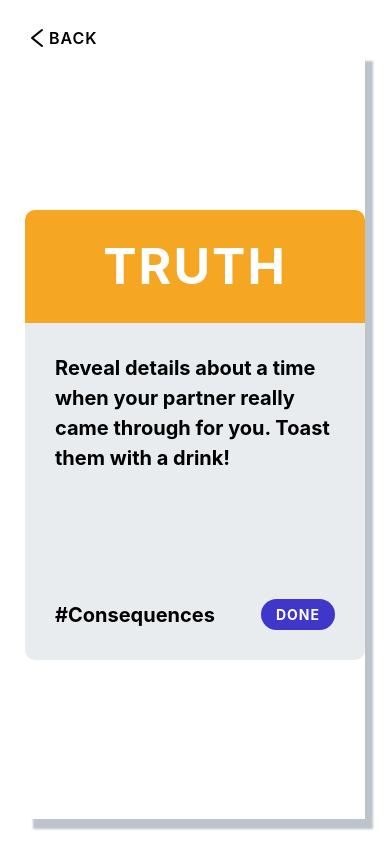
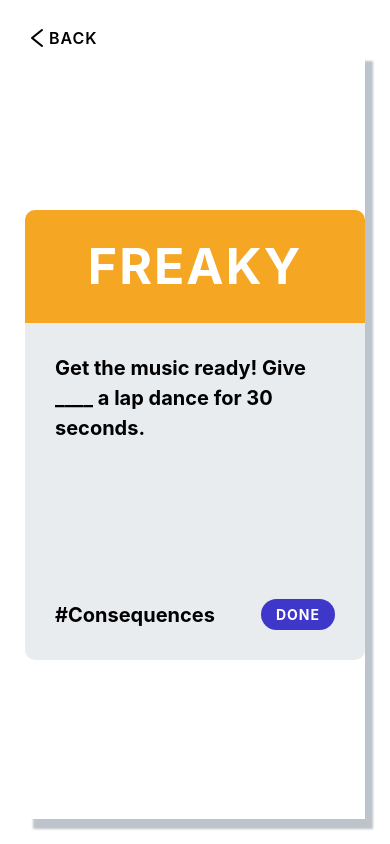
Before and after one commit to kamofah/Consequences, a React Native app in the folder consequences/: screen /Game in a window 390 px wide. Built offline with nearby package versions, Linux system fonts and the light colour scheme.

Commit message:
Updating Card and Deck Functionality.

```diff
--- a/consequences/components/cards/DefaultCard.jsx
+++ b/consequences/components/cards/DefaultCard.jsx
@@ -2,13 +2,10 @@ import { Text, StyleSheet } from 'react-native';
 import React from 'react';
 import CardLayout from '../../layouts/CardLayout';
 
-const DefaultCard = ({ prompt }) => {
+const DefaultCard = ({ prompt, topic }) => {
   return (
-    <CardLayout topic={'Truth'}>
-      <Text style={styles.prompt}>
-        Reveal details about a time when your partner really came through for
-        you. Toast them with a drink!
-      </Text>
+    <CardLayout topic={topic}>
+      <Text style={styles.prompt}>{prompt}</Text>
     </CardLayout>
   );
 };
--- a/consequences/components/general/DoneButton.jsx
+++ b/consequences/components/general/DoneButton.jsx
@@ -1,9 +1,9 @@
 import { Text, StyleSheet, TouchableOpacity } from 'react-native';
 import React from 'react';
 
-const DoneButton = () => {
+const DoneButton = ({ action }) => {
   return (
-    <TouchableOpacity style={styles.container}>
+    <TouchableOpacity style={styles.container} onPress={action}>
       <Text style={styles.buttonText}>Done</Text>
     </TouchableOpacity>
   );
--- /dev/null
+++ b/consequences/deck.tsx
@@ -0,0 +1,66 @@
+import { Deck } from './types/cardTypes';
+
+export const cardDeck: Deck = [
+  {
+    cardID: 0,
+    cardType: 'DEFAULT',
+    topic: 'TRUTH',
+    prompt:
+      'Reveal details about a time when your partner really came through for you. Toast them with a drink!',
+    consequence: 2,
+    playersNeeded: 1,
+    timer: null,
+    assignedTo: null,
+  },
+  {
+    cardID: 1,
+    cardType: 'DEFAULT',
+    topic: 'ASSUME',
+    prompt:
+      'Take a guess as to which girl you think would have the most instagram followers',
+    consequence: 1,
+    playersNeeded: 1,
+    timer: null,
+    assignedTo: null,
+  },
+  {
+    cardID: 2,
+    cardType: 'DEFAULT',
+    topic: 'DARE',
+    prompt:
+      'Let the group go through the last 10 photos in your camera roll and decide on one to post on your instagram story',
+    consequence: 1,
+    playersNeeded: 1,
+    timer: null,
+    assignedTo: null,
+  },
+  {
+    cardID: 3,
+    cardType: 'DEFAULT',
+    topic: 'FREAKY',
+    prompt: 'Get the music ready! Give ____ a lap dance for 30 seconds.',
+    consequence: 3,
+    playersNeeded: 1,
+    timer: null,
+    assignedTo: null,
+  },
+  {
+    cardID: 4,
+    cardType: 'DEFAULT',
+    topic: 'GUYS',
+    prompt:
+      "Guys you don't seem like your having enough fun. Every guy should take 2 shots",
+    consequence: 2,
+    playersNeeded: 1,
+    timer: null,
+    assignedTo: null,
+  },
+];
+
+export const shuffleDeck = (deck: Deck) => {
+  for (let i = deck.length - 1; i > 0; i--) {
+    const j = Math.floor(Math.random() * (i + 1));
+    [deck[i], deck[j]] = [deck[j], deck[i]];
+  }
+  return deck;
+};
--- /dev/null
+++ b/consequences/hooks/useDeck.ts
@@ -0,0 +1,21 @@
+import { useState, useEffect } from 'react';
+import { shuffleDeck, cardDeck } from '../deck';
+import { Card, Deck } from '../types/cardTypes';
+
+export const useDeck = () => {
+  const [deck, setDeck] = useState<Deck>(cardDeck);
+  const [currentCardIndex, setCurrentCardIndex] = useState<number>(0);
+  const [currentCard, setCurrentCard] = useState<Card | null>(null);
+  useEffect(() => {
+    setDeck(shuffleDeck(cardDeck));
+    setCurrentCardIndex(0);
+  }, []);
+
+  useEffect(() => {
+    setCurrentCard(deck[currentCardIndex]);
+  }, [deck, currentCardIndex]);
+
+  const changeCard = () => setCurrentCardIndex(currentCardIndex + 1);
+
+  return { currentCard, changeCard };
+};
--- a/consequences/layouts/CardLayout.jsx
+++ b/consequences/layouts/CardLayout.jsx
@@ -2,8 +2,11 @@ import { View, Text, StyleSheet } from 'react-native';
 import React from 'react';
 import DoneButton from '../components/general/DoneButton';
 import { Colors } from '../constants/colors';
+import { useDeck } from '../hooks/useDeck';
 
 const CardLayout = ({ children, topic }) => {
+  const { changeCard } = useDeck();
+
   return (
     <View style={styles.container}>
       <View style={styles.cardTypeSection}>
@@ -12,7 +15,7 @@ const CardLayout = ({ children, topic }) => {
       <View style={styles.promptSection}>{children}</View>
       <View style={styles.cardFooter}>
         <Text style={styles.prompt}>#Consequences</Text>
-        <DoneButton />
+        <DoneButton action={changeCard} />
       </View>
     </View>
   );
--- a/consequences/screens/GameScreen.tsx
+++ b/consequences/screens/GameScreen.tsx
@@ -1,20 +1,26 @@
-import { View, Text, StyleSheet } from 'react-native'
-import React from 'react'
-import BackButton from '../components/general/BackButton'
-import DefaultCard from '../components/cards/DefaultCard'
+import { View, Text, StyleSheet } from 'react-native';
+import React, { useEffect, useState } from 'react';
+import BackButton from '../components/general/BackButton';
+import DefaultCard from '../components/cards/DefaultCard';
+
+import { useDeck } from '../hooks/useDeck';
 
 const GameScreen = () => {
+  const { currentCard } = useDeck();
   return (
     <View style={styles.container}>
       <View>
         <BackButton></BackButton>
       </View>
       <View style={styles.cardContainer}>
-        <DefaultCard></DefaultCard>
+        <DefaultCard
+          topic={currentCard?.topic}
+          prompt={currentCard?.prompt}
+        ></DefaultCard>
       </View>
     </View>
-  )
-}
+  );
+};
 
 const styles = StyleSheet.create({
   container: {
@@ -28,10 +34,10 @@ const styles = StyleSheet.create({
     display: 'flex',
     justifyContent: 'center',
     shadowColor: '#adb5bd',
-    shadowOffset: { width: 8 , height: 10 },
+    shadowOffset: { width: 8, height: 10 },
     shadowOpacity: 0.8,
     shadowRadius: 2,
   },
-})
+});
 
-export default GameScreen
+export default GameScreen;
```
Also changed, not shown: consequences/types/cardTypes.ts (+13 -7 lines).
